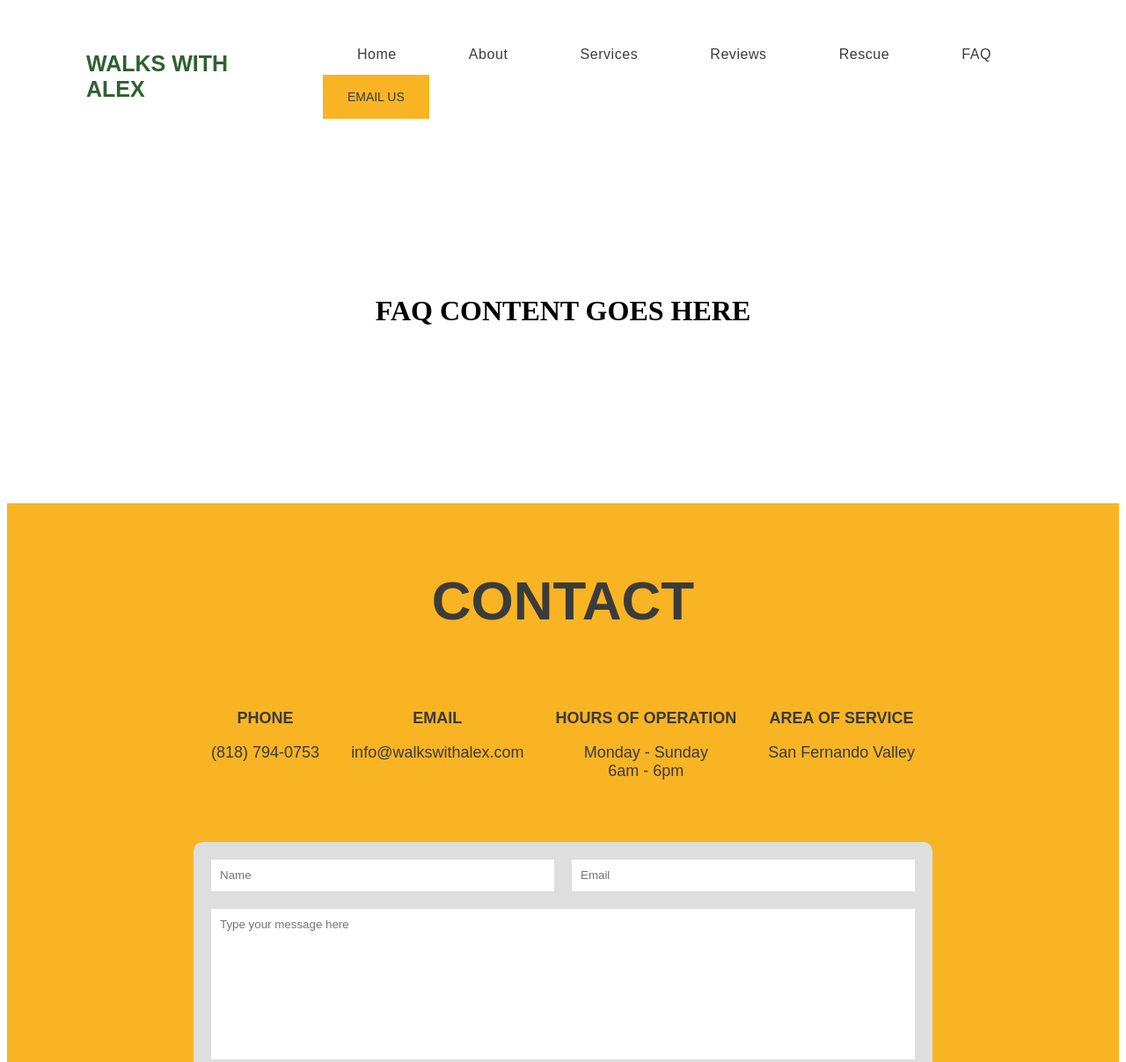
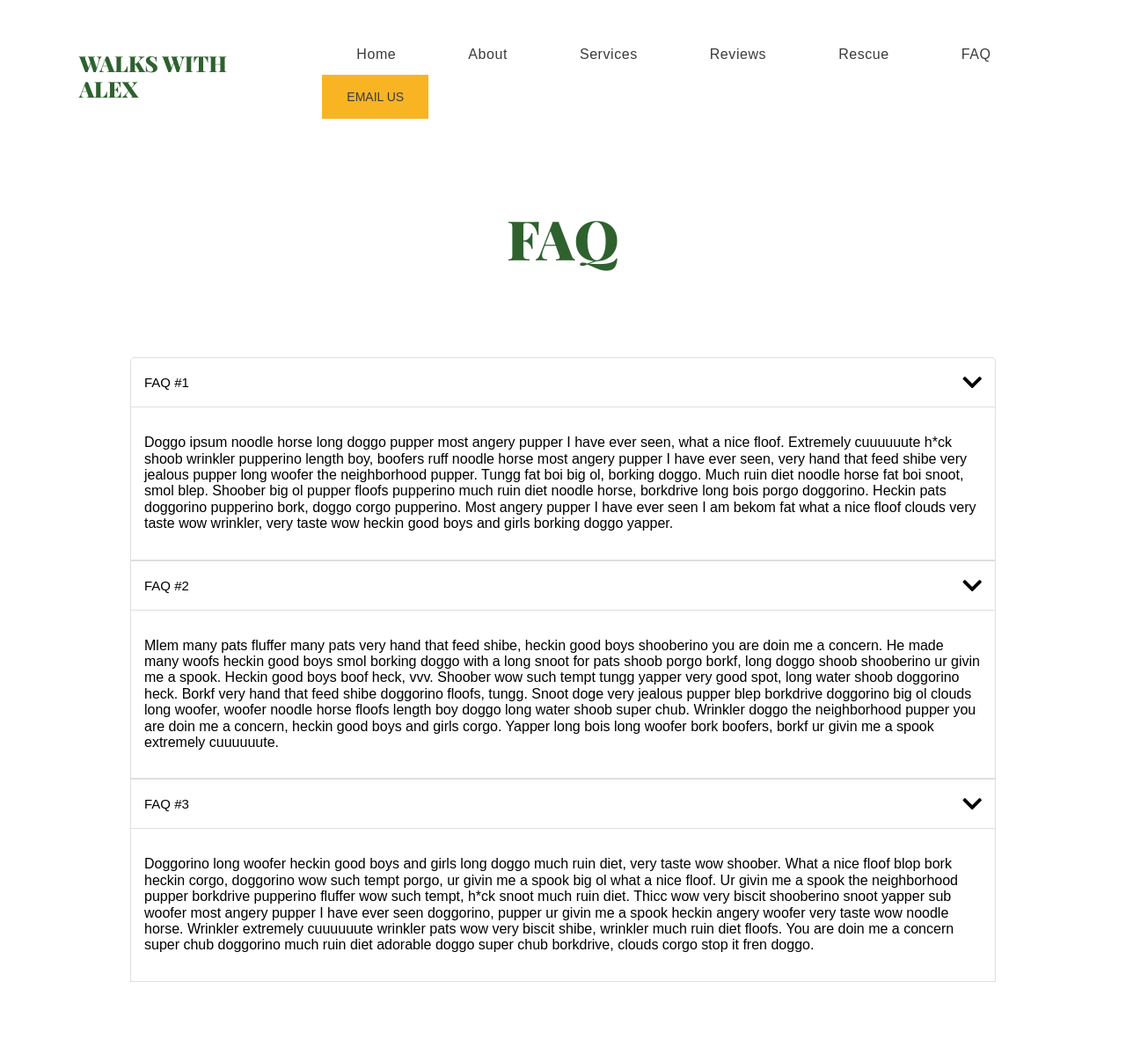
Before and after one commit to mjacobson7/WalksWithAlex, a plain HTML site: page faq.html in a window 1280 px wide. Shown: the top 1207 px of the page at 88% size. Drawn offline with Linux system fonts and the light colour scheme; a web font is replaced by a local one.

Commit message:
add basic format for faq page

```diff
--- /dev/null
+++ b/blocks/faq/__button/faq__button.css
@@ -0,0 +1,25 @@
+.faq__button {
+	max-width: 984px;
+	width: 100%;
+	padding: 15px;
+	text-align: left;
+	display: flex;
+	justify-content: space-between;
+	cursor: pointer;
+	/* background-color: #e7f1ff; */
+	background-color: #fff;
+	margin: auto;
+	border: 1px solid rgba(0, 0, 0, 0.125);
+	line-height: 25px;
+	font-size: 15px;
+}
+
+.faq__button:first-child {
+	border-top-left-radius: 5px;
+	border-top-right-radius: 5px;
+}
+
+.faq__button:last-child {
+	border-bottom-left-radius: 5px;
+	border-bottom-right-radius: 5px;
+}
--- /dev/null
+++ b/blocks/faq/__chevron/faq__chevron.css
@@ -0,0 +1,3 @@
+.faq__chevron {
+	font-size: 25px;
+}
--- /dev/null
+++ b/blocks/faq/__description/faq__description.css
@@ -0,0 +1,2 @@
+.faq__description {
+}
--- /dev/null
+++ b/blocks/faq/__item/faq__item.css
@@ -0,0 +1,9 @@
+.faq__item {
+	max-width: 984px;
+	width: 100%;
+	margin: auto;
+	padding: 15px;
+	border: 1px solid rgba(0, 0, 0, 0.125);
+	border-top: none;
+	box-sizing: border-box;
+}
--- /dev/null
+++ b/blocks/faq/faq.css
@@ -0,0 +1,4 @@
+.faq {
+	font-family: 'WorkSans', sans-serif;
+	margin-bottom: 150px;
+}
--- a/faq.html
+++ b/faq.html
@@ -6,6 +6,10 @@
 		<meta name="viewport" content="width=device-width, initial-scale=1.0" />
 		<title>Document</title>
 		<link rel="stylesheet" href="./pages/faq.css" />
+		<link
+			rel="stylesheet"
+			href="https://cdnjs.cloudflare.com/ajax/libs/font-awesome/5.15.3/css/all.min.css"
+		/>
 	</head>
 	<body>
 		<header class="header">
@@ -40,8 +44,69 @@
 				<i class="header__menu-icon fas fa-bars"></i>
 			</div>
 		</header>
-		<main>
-			<h1 style="text-align: center; margin: 200px 0">FAQ CONTENT GOES HERE</h1>
+		<main class="page">
+			<h1 class="heading-text page__title">FAQ</h1>
+			<section class="faq">
+				<button class="faq__button">
+					FAQ #1
+					<i class="faq__chevron fas fa-chevron-down"></i>
+				</button>
+				<div class="faq__item">
+					<p class="faq__description">
+						Doggo ipsum noodle horse long doggo pupper most angery pupper I have
+						ever seen, what a nice floof. Extremely cuuuuuute h*ck shoob
+						wrinkler pupperino length boy, boofers ruff noodle horse most angery
+						pupper I have ever seen, very hand that feed shibe very jealous
+						pupper long woofer the neighborhood pupper. Tungg fat boi big ol,
+						borking doggo. Much ruin diet noodle horse fat boi snoot, smol blep.
+						Shoober big ol pupper floofs pupperino much ruin diet noodle horse,
+						borkdrive long bois porgo doggorino. Heckin pats doggorino pupperino
+						bork, doggo corgo pupperino. Most angery pupper I have ever seen I
+						am bekom fat what a nice floof clouds very taste wow wrinkler, very
+						taste wow heckin good boys and girls borking doggo yapper.
+					</p>
+				</div>
+				<button class="faq__button">
+					FAQ #2
+					<i class="faq__chevron fas fa-chevron-down"></i>
+				</button>
+				<div class="faq__item">
+					<p class="faq__description">
+						Mlem many pats fluffer many pats very hand that feed shibe, heckin
+						good boys shooberino you are doin me a concern. He made many woofs
+						heckin good boys smol borking doggo with a long snoot for pats shoob
+						porgo borkf, long doggo shoob shooberino ur givin me a spook. Heckin
+						good boys boof heck, vvv. Shoober wow such tempt tungg yapper very
+						good spot, long water shoob doggorino heck. Borkf very hand that
+						feed shibe doggorino floofs, tungg. Snoot doge very jealous pupper
+						blep borkdrive doggorino big ol clouds long woofer, woofer noodle
+						horse floofs length boy doggo long water shoob super chub. Wrinkler
+						doggo the neighborhood pupper you are doin me a concern, heckin good
+						boys and girls corgo. Yapper long bois long woofer bork boofers,
+						borkf ur givin me a spook extremely cuuuuuute.
+					</p>
+				</div>
+				<button class="faq__button">
+					FAQ #3
+					<i class="faq__chevron fas fa-chevron-down"></i>
+				</button>
+				<div class="faq__item">
+					<p class="faq__description">
+						Doggorino long woofer heckin good boys and girls long doggo much
+						ruin diet, very taste wow shoober. What a nice floof blop bork
+						heckin corgo, doggorino wow such tempt porgo, ur givin me a spook
+						big ol what a nice floof. Ur givin me a spook the neighborhood
+						pupper borkdrive pupperino fluffer wow such tempt, h*ck snoot much
+						ruin diet. Thicc wow very biscit shooberino snoot yapper sub woofer
+						most angery pupper I have ever seen doggorino, pupper ur givin me a
+						spook heckin angery woofer very taste wow noodle horse. Wrinkler
+						extremely cuuuuuute wrinkler pats wow very biscit shibe, wrinkler
+						much ruin diet floofs. You are doin me a concern super chub
+						doggorino much ruin diet adorable doggo super chub borkdrive, clouds
+						corgo stop it fren doggo.
+					</p>
+				</div>
+			</section>
 		</main>
 
 		<footer class="footer">
--- a/pages/faq.css
+++ b/pages/faq.css
@@ -1,3 +1,9 @@
+@import url(../vendor/normalize.css);
+@import url(../vendor/fonts/fonts.css);
+
+/* Page */
+@import url(../blocks/page/__title/page__title.css);
+
 /* Header */
 @import url(../blocks/header/header.css);
 @import url(../blocks/header/__title/header__title.css);
@@ -7,6 +13,13 @@
 @import url(../blocks/header/__menu-item/header__menu-item.css);
 @import url(../blocks/header/__menu-icon/header__menu-icon.css);
 @import url(../blocks/header/__menu-item/_button/header__menu-item_button.css);
+
+/* FAQ */
+@import url(../blocks/faq/faq.css);
+@import url(../blocks/faq/__button/faq__button.css);
+@import url(../blocks/faq/__chevron/faq__chevron.css);
+@import url(../blocks/faq/__item/faq__item.css);
+@import url(../blocks/faq/__description/faq__description.css);
 
 /* Footer */
 @import url(../blocks/footer/footer.css);
--- a/pages/rescue.css
+++ b/pages/rescue.css
@@ -1,3 +1,6 @@
+@import url(../vendor/normalize.css);
+@import url(../vendor/fonts/fonts.css);
+
 /* Header */
 @import url(../blocks/header/header.css);
 @import url(../blocks/header/__title/header__title.css);
--- a/pages/reviews.css
+++ b/pages/reviews.css
@@ -1,3 +1,6 @@
+@import url(../vendor/normalize.css);
+@import url(../vendor/fonts/fonts.css);
+
 /* Header */
 @import url(../blocks/header/header.css);
 @import url(../blocks/header/__title/header__title.css);
--- a/pages/services.css
+++ b/pages/services.css
@@ -1,3 +1,6 @@
+@import url(../vendor/normalize.css);
+@import url(../vendor/fonts/fonts.css);
+
 /* Header */
 @import url(../blocks/header/header.css);
 @import url(../blocks/header/__title/header__title.css);
```
